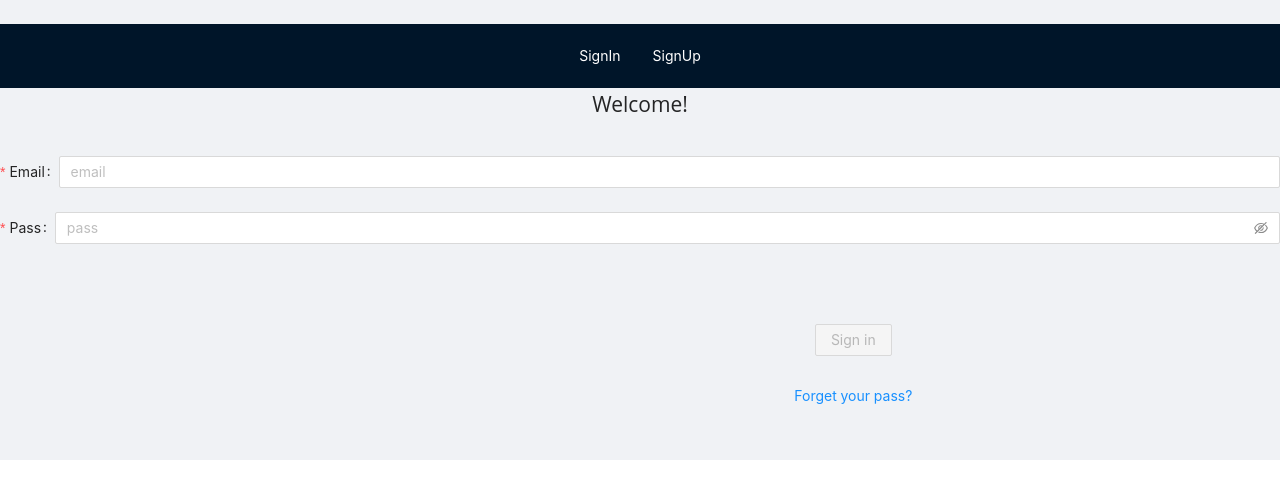
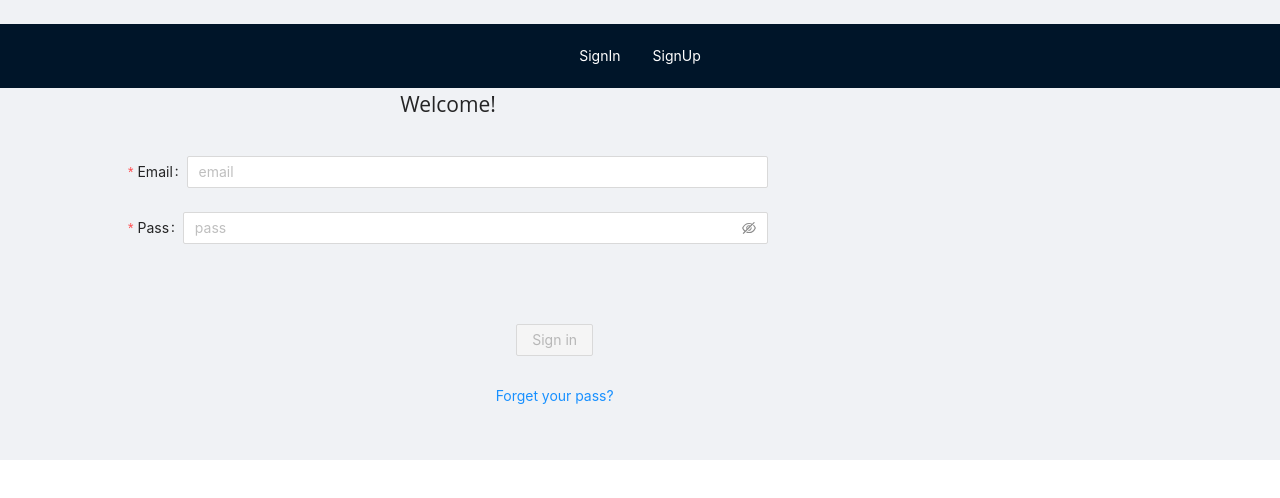
Before and after one commit to yuliamed/react-frontend-task, a React (Create React App) app: page / in a window 1280 px wide. Shown: the top 498 px of the page. Built offline with nearby package versions, Linux system fonts and the light colour scheme.

Commit message:
add some styles

```diff
--- a/src/Components/auth/LoginComponent.js
+++ b/src/Components/auth/LoginComponent.js
@@ -76,7 +76,7 @@ class WithNavigate extends React.Component {
         });
     }
 
-    onSaveNewPass(e){
+    onSaveNewPass(e) {
         const { dispatch } = this.props;
         if (this.state.newPass == this.state.confirmNewPass) {
             e.preventDefault();
@@ -178,6 +178,11 @@ class WithNavigate extends React.Component {
 
 
                 <Form
+                    style={{
+                        width: "50%",
+                        marginLeft:"10%"
+                    }}
+
                     name="basic"
                     onChange={this.onChange()}
                     initialValues={{ remember: true }}
--- a/src/Components/auth/SignUpComponent.js
+++ b/src/Components/auth/SignUpComponent.js
@@ -102,6 +102,10 @@ class SignUpComponent extends React.Component {
         return (
             <div><Header />
                 <Form
+                style={{
+                    width: "50%",
+                    marginLeft:"10%"
+                }}
                     name="basic"
                     initialValues={{ remember: true }}
                     onChange={this.onChange()}
```
